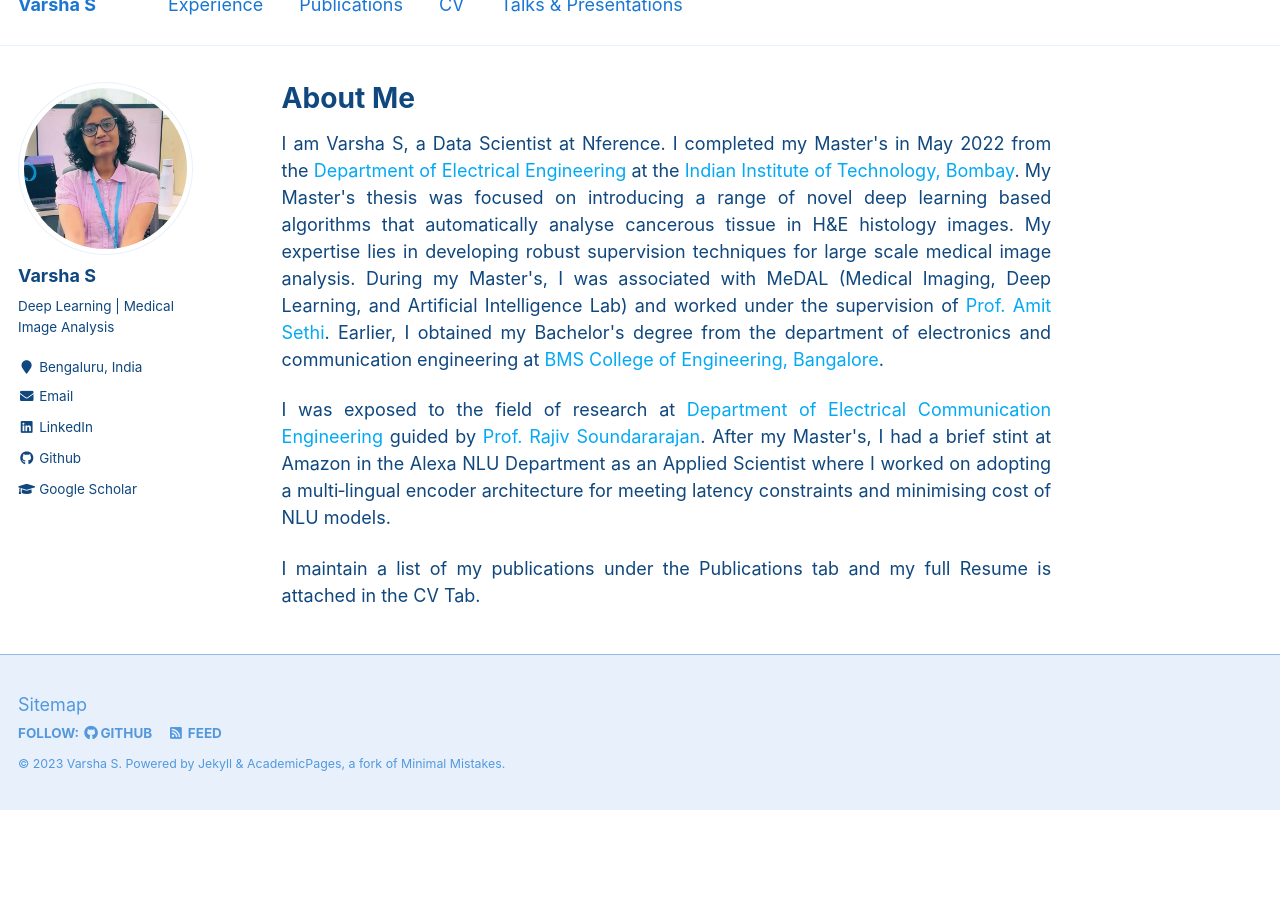
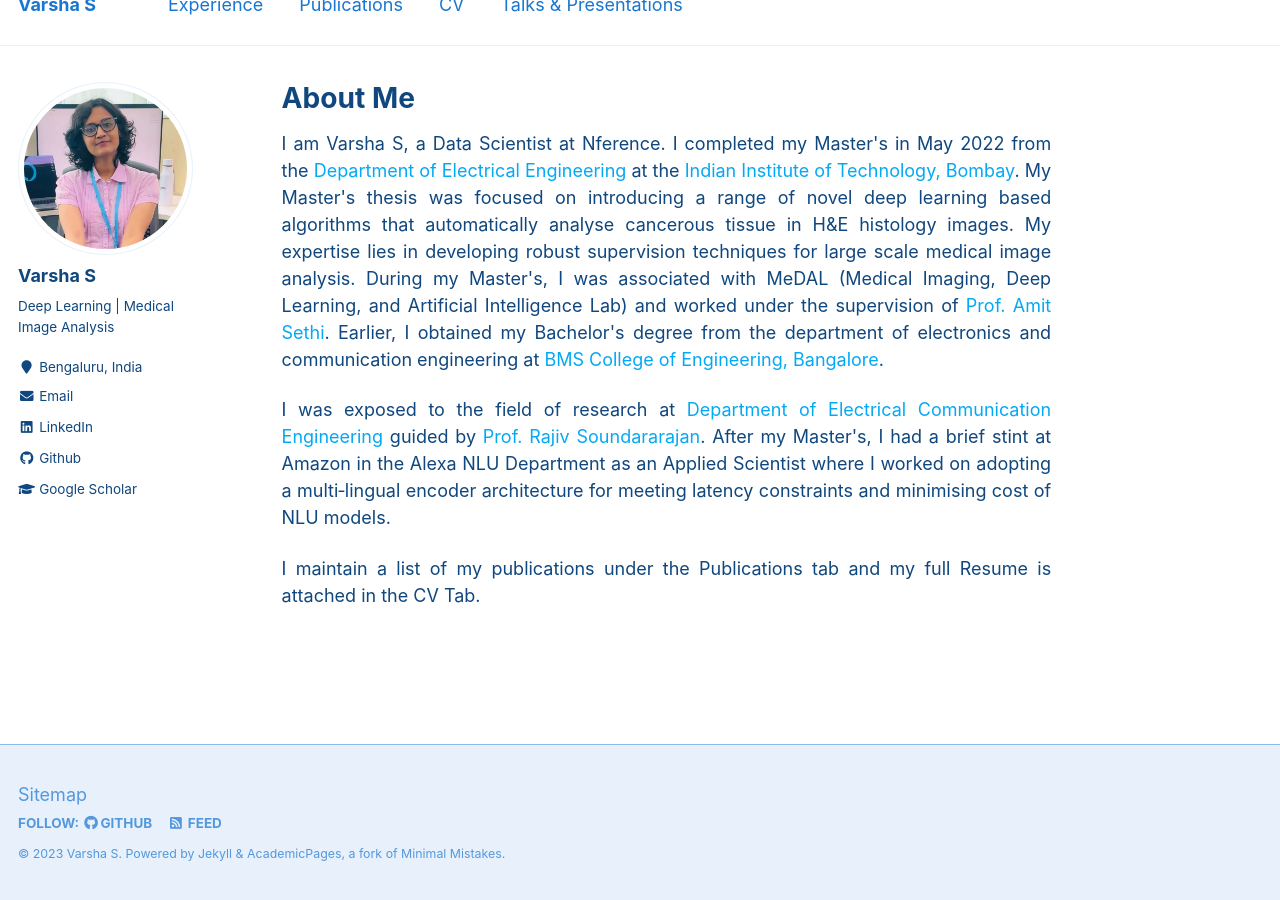
Before and after one commit to VarshaSatish/VarshaSatish.github.io, a Jekyll site: the page built from _pages/about.md, in a window 1280 px wide and 900 px high, scrolled down 36 px. Built offline with Jekyll 4.4.1, drawn with Linux system fonts in a browser that asks for light colours; before the commit the page ends 900 px from its top, so only the background shows below that.

Commit message:
Update _footer.scss

```diff
--- a/_sass/_footer.scss
+++ b/_sass/_footer.scss
@@ -11,7 +11,7 @@
   clear: both;
   /* sticky footer fix start */
   position: absolute;
-  bottom: 3em;
+  bottom: -2em;
   height: auto;
   /* sticky footer fix end */
   margin-top: 3em;
```
